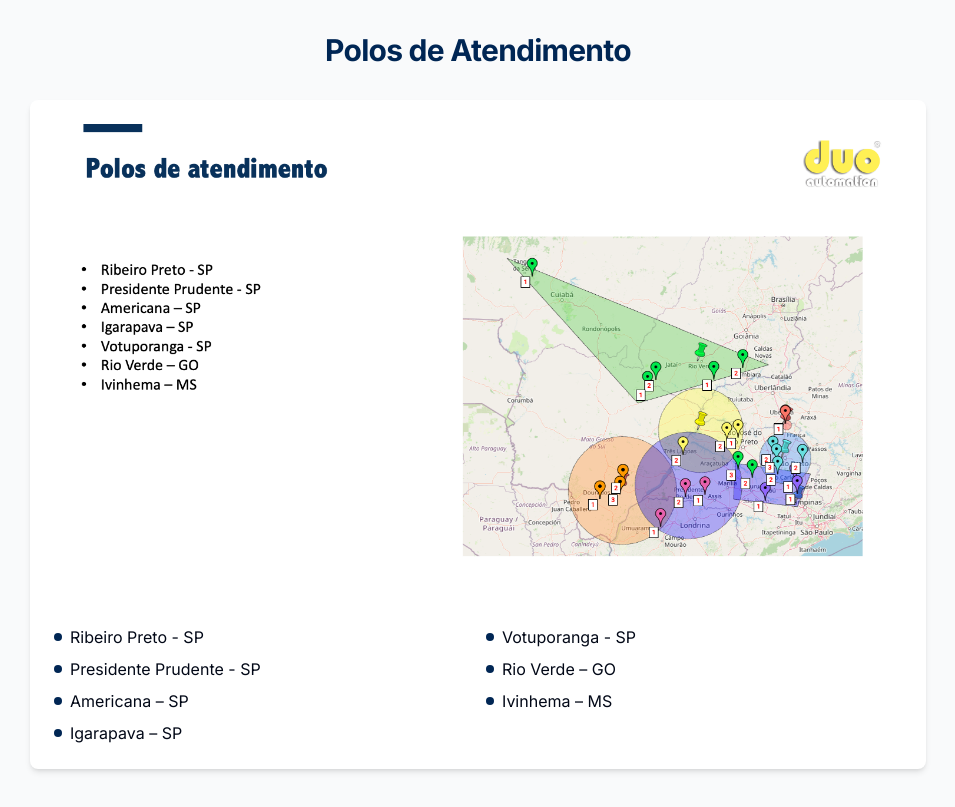
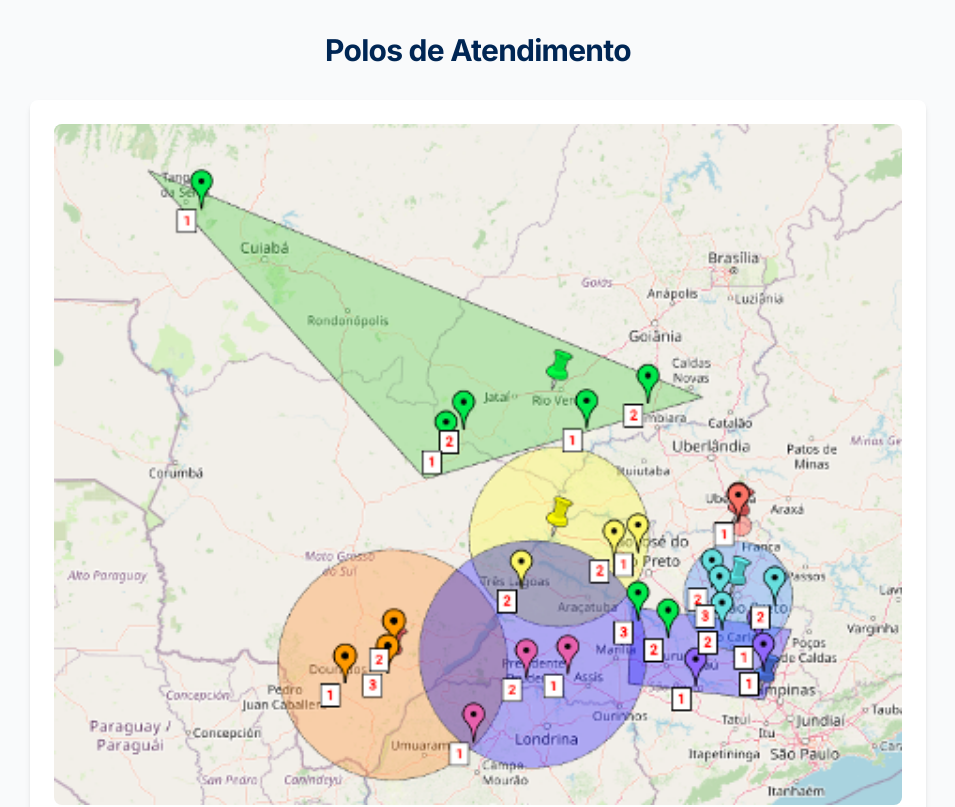
Before and after one commit to rmcarvalheira/duo-automation-reimagine, a React (Vite) app: page /sobre in a window 1280 px wide. Shown: the part 1480-2287 px from the top of the page, without its empty margins (162-1117 px from the left). Built offline with nearby package versions, Linux system fonts and the light colour scheme.

Commit message:
Replace atendimento map image
Replaces the atendimento map image in `src/pages/About.tsx` with the new image.

```diff
--- a/src/pages/About.tsx
+++ b/src/pages/About.tsx
@@ -1,4 +1,3 @@
-
 import React from 'react';
 
 const About = () => {
@@ -87,7 +86,7 @@ const About = () => {
 
             <div className="bg-white rounded-lg shadow-md p-6">
               <img
-                src="/lovable-uploads/27f69a0f-f0d6-4bba-b727-b10f1f1a7ba8.png"
+                src="/lovable-uploads/e8551acc-ea89-455b-abee-2d8fff4f1841.png"
                 alt="Mapa dos polos de atendimento"
                 className="w-full h-auto rounded-lg mb-6"
               />
```
Also changed, not shown: public/lovable-uploads/e8551acc-ea89-455b-abee-2d8fff4f1841.png (added).
